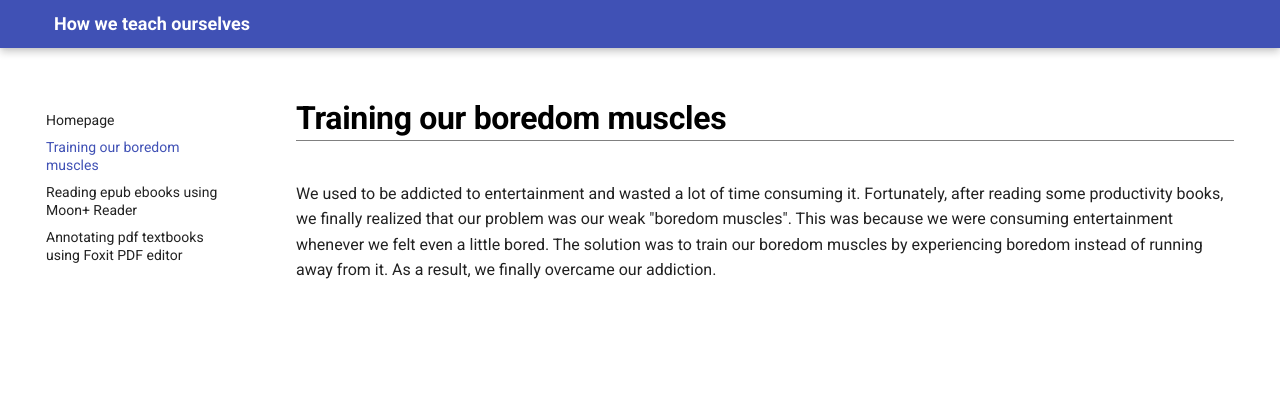
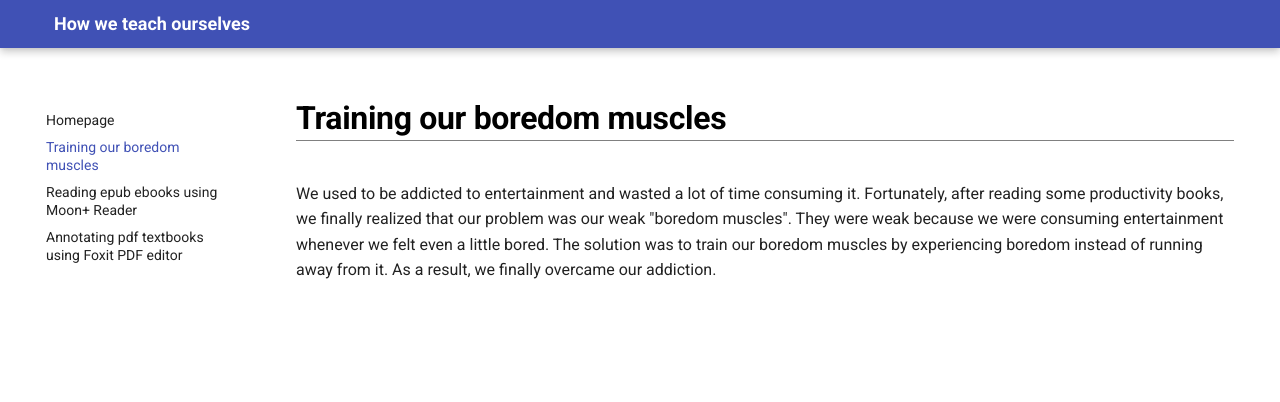
Before and after one commit to maximilian-ho/how-we-teach-ourselves, an MkDocs documentation site: the page built from docs/boredom.md, in a window 1280 px wide. Shown: the top 402 px of the page. Built offline with MkDocs 1.6.1 and Material for MkDocs 9.7.7, drawn with Linux system fonts in a browser that asks for light colours.

Commit message:
Update boredom.md

```diff
--- a/docs/boredom.md
+++ b/docs/boredom.md
@@ -1,3 +1,3 @@
 # Training our boredom muscles
 
-We used to be addicted to entertainment and wasted a lot of time consuming it. Fortunately, after reading some productivity books, we finally realized that our problem was our weak "boredom muscles". This was because we were consuming entertainment whenever we felt even a little bored. The solution was to train our boredom muscles by experiencing boredom instead of running away from it. As a result, we finally overcame our addiction.
+We used to be addicted to entertainment and wasted a lot of time consuming it. Fortunately, after reading some productivity books, we finally realized that our problem was our weak "boredom muscles". They were weak because we were consuming entertainment whenever we felt even a little bored. The solution was to train our boredom muscles by experiencing boredom instead of running away from it. As a result, we finally overcame our addiction.
```
